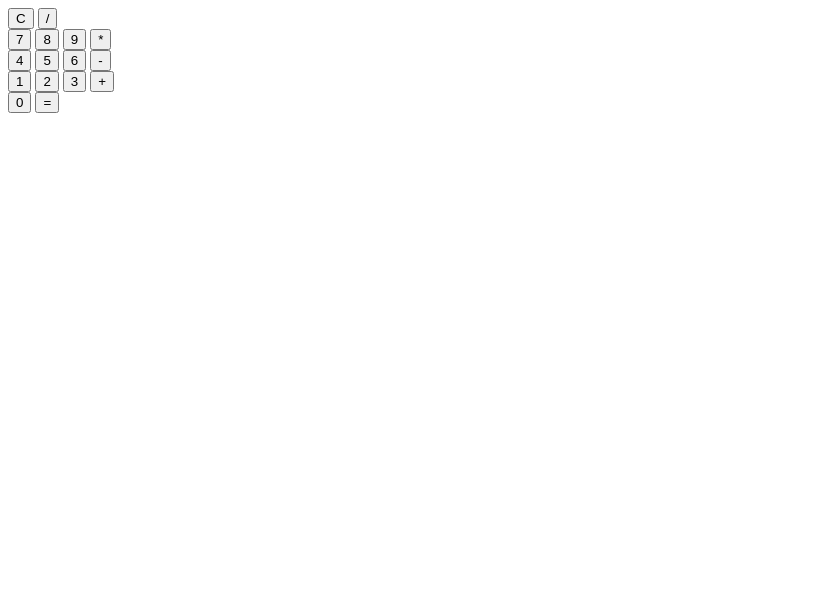
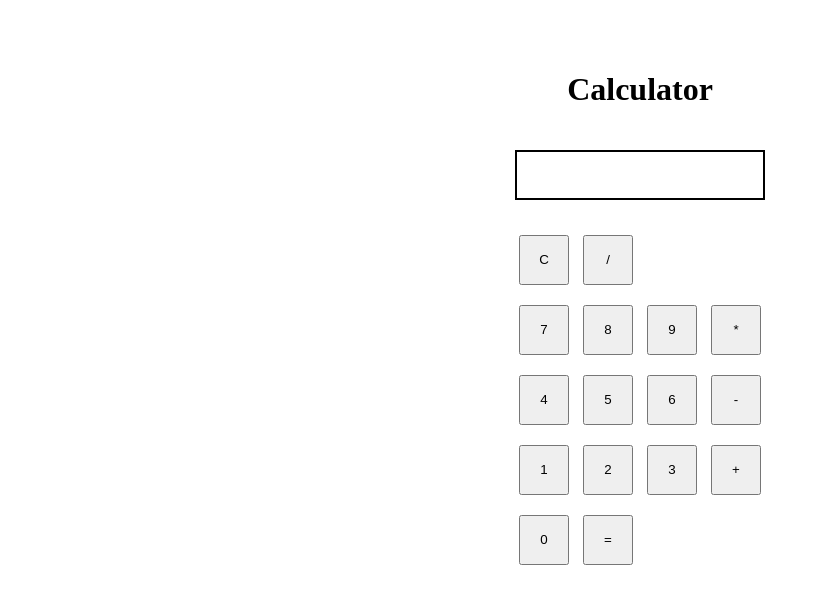
Before and after one commit to AugustinaCodes/odin-calculator, a plain HTML site: page index.html in a window 1280 px wide. Shown: the whole page, without its empty margins (0-820 px from the left). Drawn offline with Linux system fonts and the light colour scheme.

Commit message:
Add basic CSS logic

```diff
--- a/index.html
+++ b/index.html
@@ -9,6 +9,7 @@
 </head>
 <body>
     <div class="mainSection">
+        <h1>Calculator</h1>
         <div class="display"></div>
         <div class="calculatorSection">
             <div class="rowOne">
--- a/styles.css
+++ b/styles.css
@@ -1,19 +1,29 @@
+* {
+    box-sizing: border-box;
+}
+
 .mainSection {
-
+    display: flex;
+    flex-direction: column;
+    justify-content: center;
+    align-items: center;
+    margin-top: 50px;
+    gap: 20px;
 }
 
 .display {
-
-}
-
-.calculatorSection {
+    border: 2px solid black;
+    height: 50px;
+    width: 250px;
 
 }
 
 .rowOne, .rowTwo, .rowThree, .rowFour, .rowFive {
-
+    margin: 10px;
 }
 
 button {
-
+    width: 50px;
+    height: 50px;
+    margin: 5px;
 }
```
